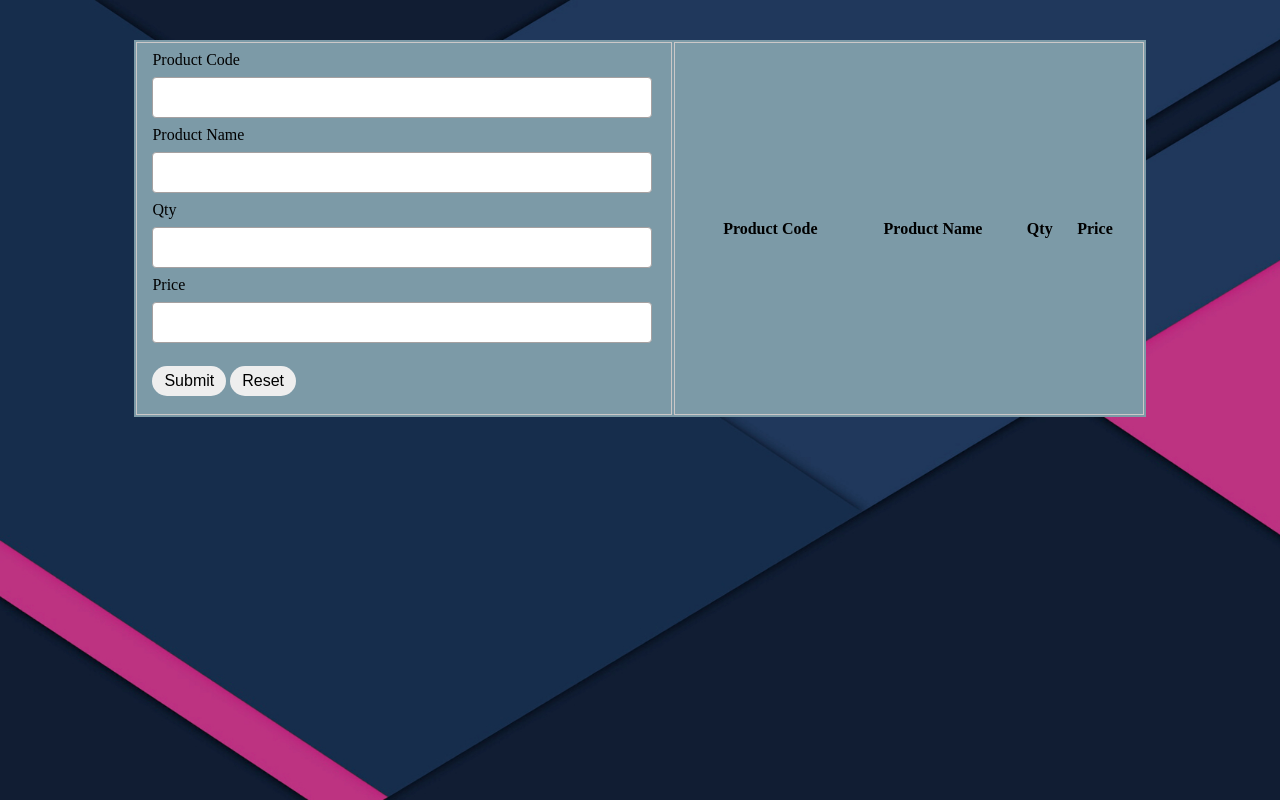
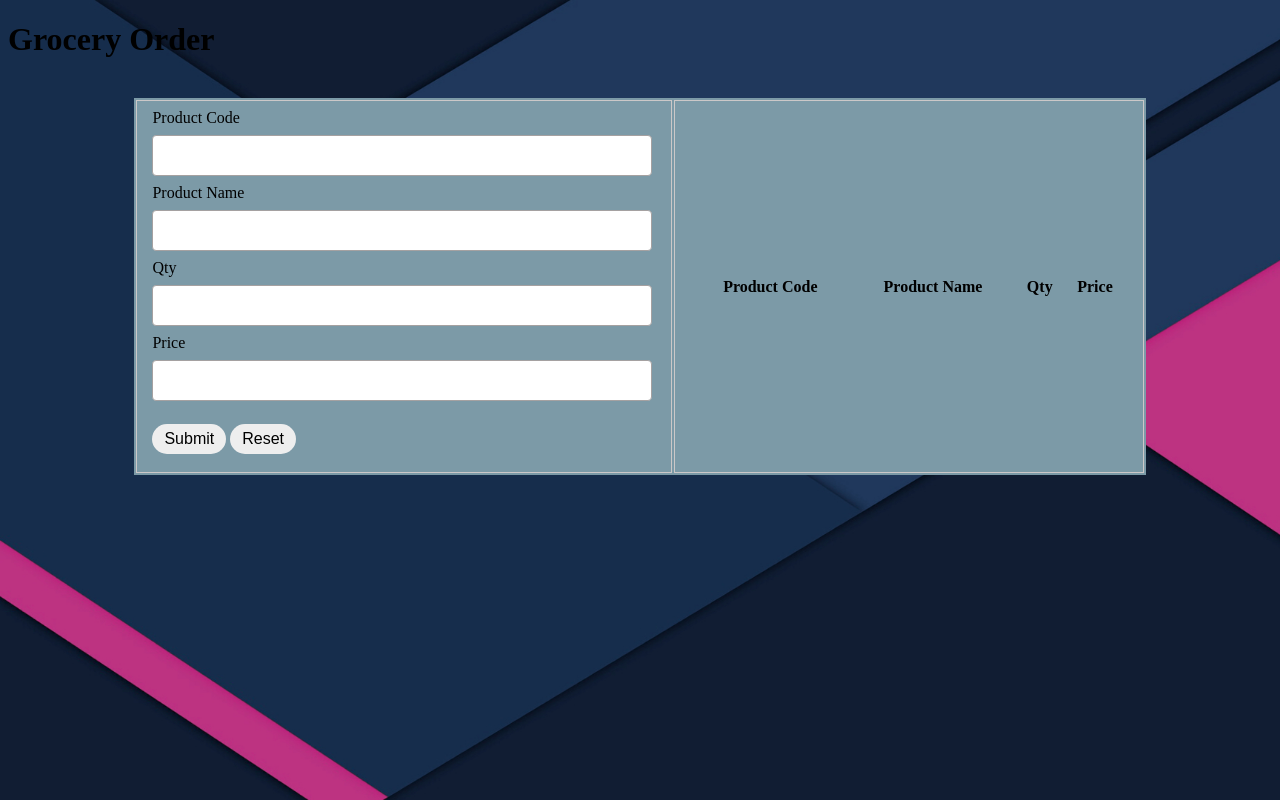
Before and after one commit to swapnilghule/Storeapp, a plain HTML site: page index.html in a window 1280 px wide. Drawn offline with Linux system fonts and the light colour scheme.

Commit message:
Update index.html

```diff
--- a/index.html
+++ b/index.html
@@ -1,10 +1,11 @@
 <!DOCTYPE html>
 <head>
-    <title>Crud Operation</title>
+    <title>Grocery Order </title>
     <link type="text/css" rel="stylesheet" href="style.css"
 </head>
 
 <body>
+    <h1>Grocery Order</h1>
     <table>
         <tr>
             <td>
```
